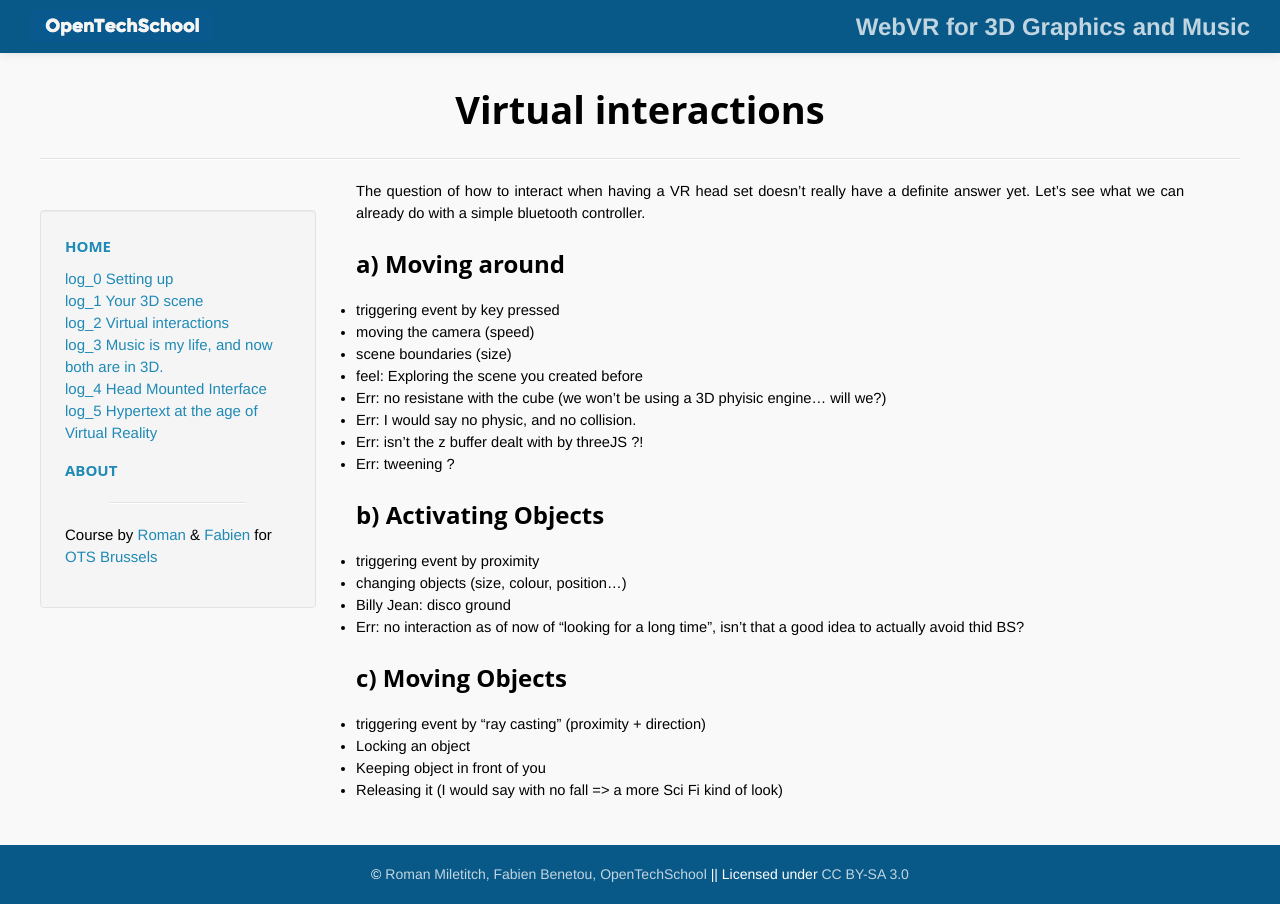
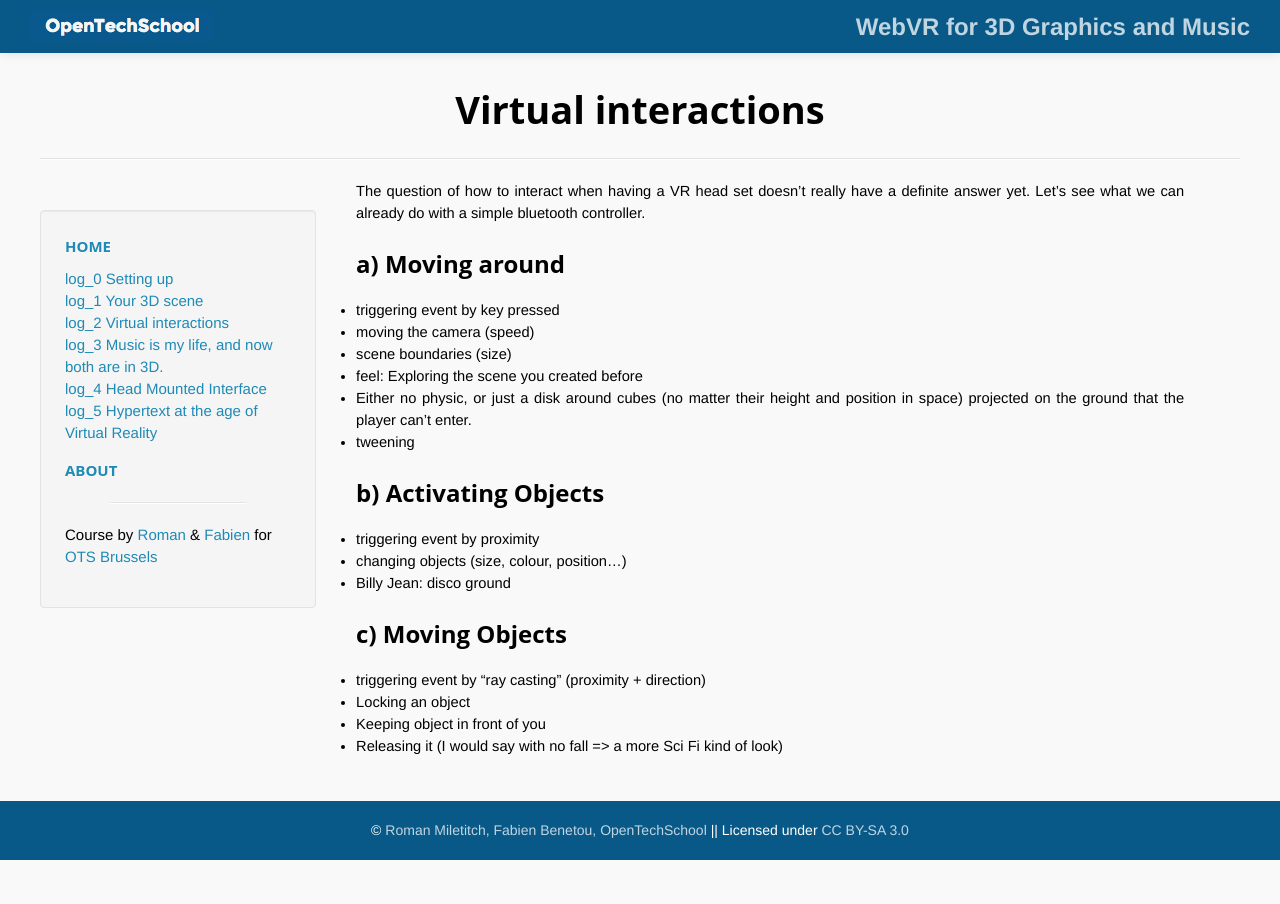
Before and after one commit to OpenTechSchool-Brussels/webVR-for-3D-graphics-and-music, a Jekyll site: the page built from interacting-within-the-scene.markdown, in a window 1280 px wide. Built offline with Jekyll 4.4.1, drawn with Linux system fonts in a browser that asks for light colours; Markdown is read by kramdown in place of the engine named in the settings.

Commit message:
Update interacting-within-the-scene.markdown

```diff
--- a/interacting-within-the-scene.markdown
+++ b/interacting-within-the-scene.markdown
@@ -12,16 +12,13 @@ The question of how to interact when having a VR head set doesn't really have a
 * moving the camera (speed)
 * scene boundaries (size)
 * feel: Exploring the scene you created before
-* Err: no resistane with the cube (we won't be using a 3D phyisic engine... will we?)
-* Err: I would say no physic, and no collision.
-* Err: isn't the z buffer dealt with by threeJS ?!
-* Err: tweening ?
+* Either no physic, or just a disk around cubes (no matter their height and position in space) projected on the ground that the player can't enter.
+* tweening
 
 ## b) Activating Objects
 * triggering event by proximity
 * changing objects (size, colour, position...)
 * Billy Jean: disco ground
-* Err: no interaction as of now of "looking for a long time", isn't that a good idea to actually avoid thid BS?
 
 ## c) Moving Objects
 * triggering event by "ray casting" (proximity + direction)
```
